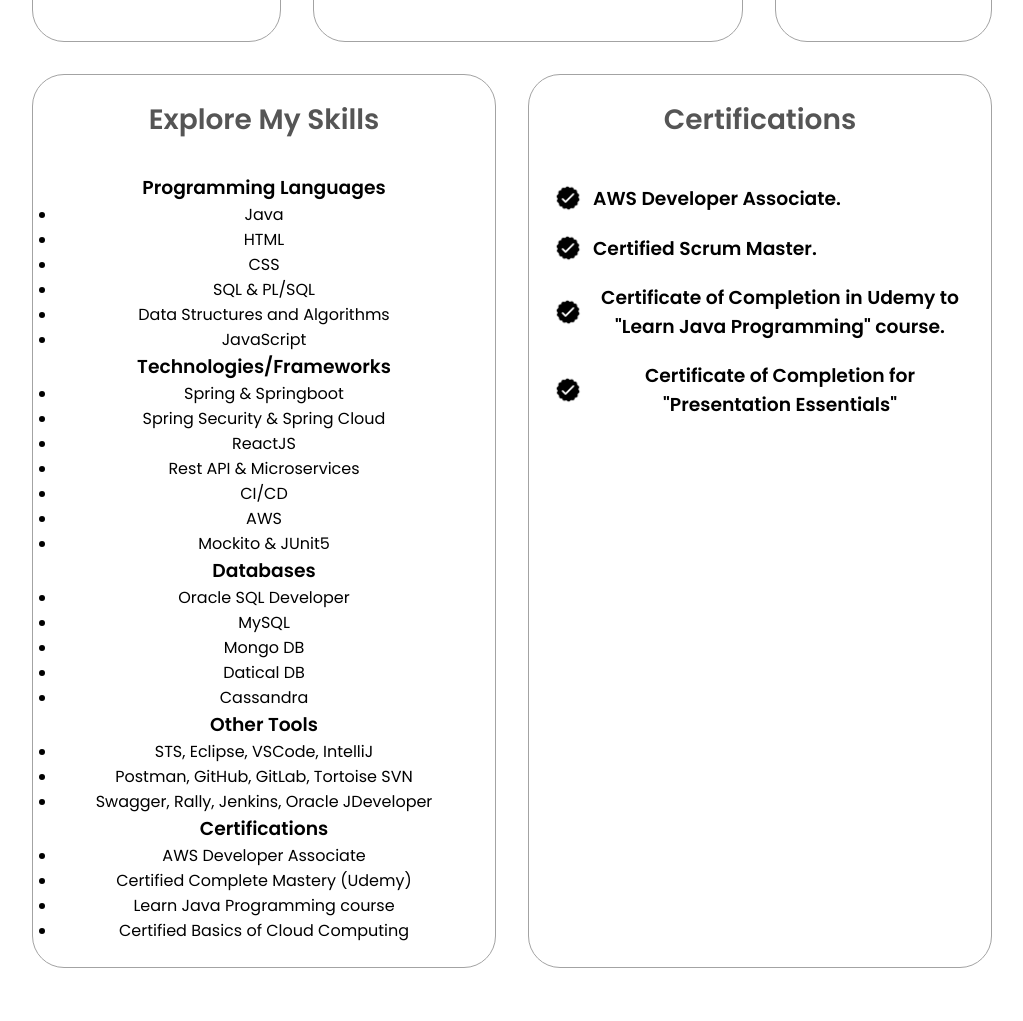
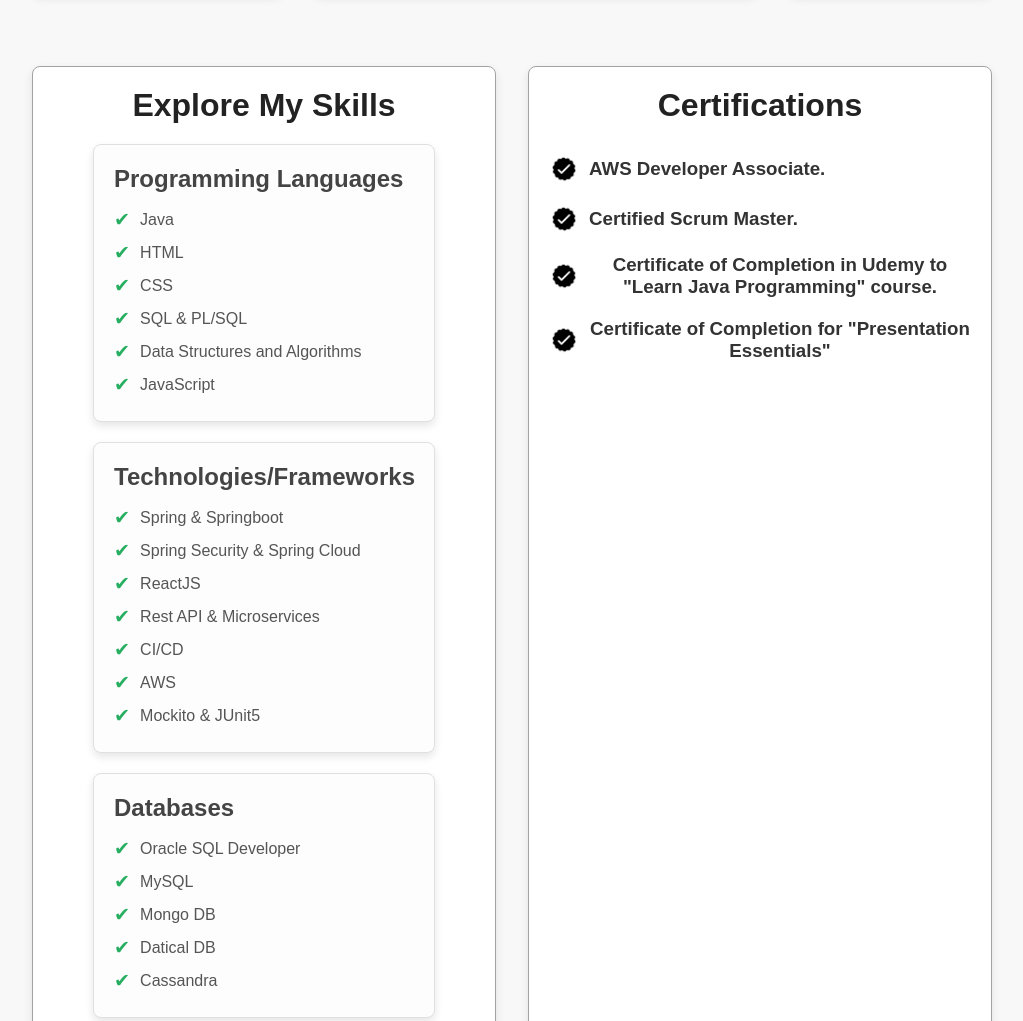
Before and after one commit to SravyaMundluru/myportfolio, a plain HTML site: page index.html in a window 1280 px wide. Shown: the part 2297-3318 px from the top of the page, without its empty margins (128-1151 px from the left). Drawn offline with Linux system fonts and the light colour scheme.

Commit message:
Update style.css

```diff
--- a/style.css
+++ b/style.css
@@ -606,3 +606,85 @@ footer {
 footer p {
     text-align: center;
 }
+
+body {
+    font-family: Arial, sans-serif;
+    margin: 0;
+    padding: 0;
+    background-color: #f8f8f8;
+    color: #333;
+}
+
+.details-container {
+    text-align: center;
+    padding: 20px;
+    background-color: #fff;
+    border-radius: 8px;
+    box-shadow: 0px 4px 10px rgba(0, 0, 0, 0.1);
+    margin: 20px auto;
+    max-width: 1200px;
+}
+
+.experience-sub-title {
+    font-size: 2rem;
+    margin-bottom: 20px;
+    color: #222;
+}
+
+.skills-container {
+    display: flex;
+    flex-wrap: wrap;
+    justify-content: space-around;
+    gap: 20px;
+}
+
+.skill-card {
+    background-color: #fdfdfd;
+    border: 1px solid #e0e0e0;
+    border-radius: 8px;
+    box-shadow: 0px 4px 8px rgba(0, 0, 0, 0.1);
+    padding: 20px;
+    flex: 1 1 calc(30% - 20px); /* Adjust size to fit 3 per row */
+    min-width: 250px;
+    max-width: 300px;
+    text-align: left;
+}
+
+.skill-card h3 {
+    font-size: 1.5rem;
+    margin-bottom: 10px;
+    color: #444;
+}
+
+.skill-card ul {
+    list-style-type: none;
+    padding: 0;
+    margin: 0;
+}
+
+.skill-card ul li {
+    padding: 5px 0;
+    display: flex;
+    align-items: center;
+    font-size: 1rem;
+    color: #555;
+}
+
+.skill-card ul li::before {
+    content: '✔';
+    margin-right: 10px;
+    color: #27ae60;
+    font-size: 1.2rem;
+}
+
+@media (max-width: 768px) {
+    .skill-card {
+        flex: 1 1 calc(45% - 20px); /* Adjust size to fit 2 per row */
+    }
+}
+
+@media (max-width: 480px) {
+    .skill-card {
+        flex: 1 1 100%; /* Full-width for small screens */
+    }
+}
```
